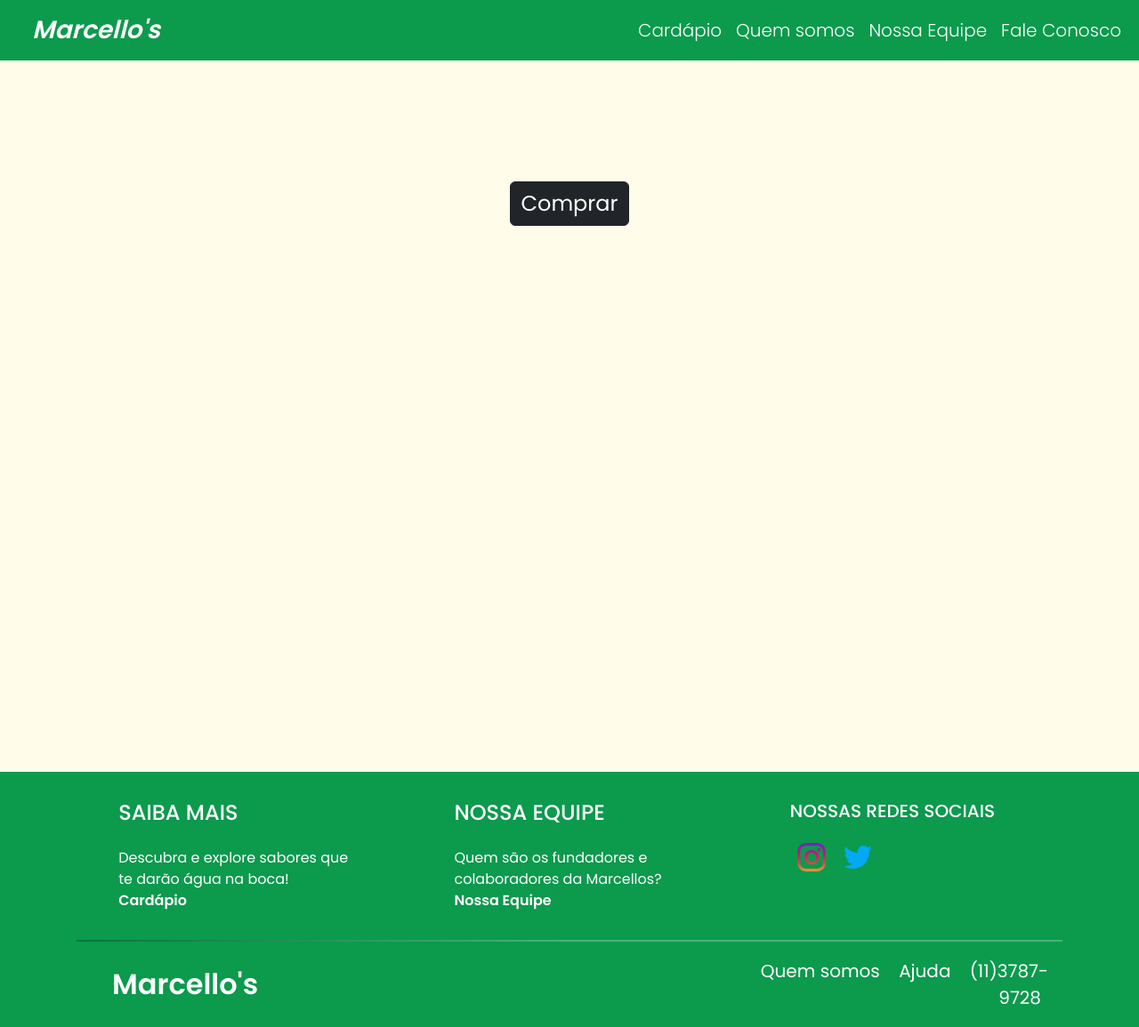
After one commit to GustavoDSCruz/MarcellosPizzaria, a PHP site: page /php/cardapio.php in a window 1280 px wide. The commit adds this page. Shown: the whole page at 89% size. Run offline with PHP 8.4, Linux system fonts and the light colour scheme; data that the repository does not hold is empty.

Commit message:
pizza menu and buy screen's

```diff
--- a/index.html
+++ b/index.html
@@ -37,7 +37,7 @@
           <ul class=" collapse navbar-collapse navbar-nav justify-content-end me-auto mb-2 mb-lg-0 " id="navbarSupportedContent">
 
             <li class="nav-item align-self-start">
-              <a class="nav-link active fs-5 fw-light text-white" href="cardapio.html">Cardápio</a>
+              <a class="nav-link active fs-5 fw-light text-white" href="php/cardapio.php">Cardápio</a>
             </li>
 
             <li class="nav-item align-self-start">
@@ -117,6 +117,7 @@
                 <div class="image-box">
                   <img src="assets/home-slider/segunda.png"/>
                 </div>
+                <button type="submit" class="btn btn-dark mt-5" style="width: 100%;" ><a class="fs-4 text-white" style="text-decoration:none;" href="compra.php">Comprar</a></button>
               </div>
               <div class="card swiper-slide d-flex flex-column justify-content-between align-items-center">
 
--- a/php/Invalido.php
+++ b/php/Invalido.php
@@ -5,6 +5,8 @@
         session_start();
     }
 
+
+
     if(!isset($_SESSION['nome'])) {
         die("Você não pode acessar esta página porque não está logado.<p class=\"d-inline-flex justify-content-center\"> <a class=\"text-black text-decoration-none\" href=\"Login.php\">Voltar</a></p>");
     }
--- /dev/null
+++ b/php/cardapio.php
@@ -0,0 +1,174 @@
+<!DOCTYPE html>
+<html lang="pt-br">
+<head>
+    <meta charset="UTF-8">
+    <meta http-equiv="X-UA-Compatible" content="IE=edge">
+    <meta name="viewport" content="width=device-width, initial-scale=1.0">
+    <link rel="icon" href="../assets/pizza.png">
+    <title>Cardápio</title>
+
+    <!-- Slider CSS -->
+    <link rel="stylesheet" href="../css/swiper-bundle.min.css" />
+    <link rel="stylesheet" href="../css/slider.css" />
+
+    <!--Bootstrap-->
+    <link href="https://cdn.jsdelivr.net/npm/bootstrap@5.2.2/dist/css/bootstrap.min.css" rel="stylesheet" integrity="sha384-Zenh87qX5JnK2Jl0vWa8Ck2rdkQ2Bzep5IDxbcnCeuOxjzrPF/et3URy9Bv1WTRi" crossorigin="anonymous">
+    <link rel="stylesheet" href="../css/global.css">
+    <script src="https://cdn.jsdelivr.net/npm/bootstrap@5.2.2/dist/js/bootstrap.bundle.min.js" integrity="sha384-OERcA2EqjJCMA+/3y+gxIOqMEjwtxJY7qPCqsdltbNJuaOe923+mo//f6V8Qbsw3" crossorigin="anonymous"></script>
+
+     <!--Poppins-->
+     <link rel="preconnect" href="https://fonts.googleapis.com">
+     <link rel="preconnect" href="https://fonts.gstatic.com" crossorigin>
+     <link href="https://fonts.googleapis.com/css2?family=Poppins&display=swap" rel="stylesheet">
+</head>
+  <nav class="navbar navbar-expand-lg bg-green-marcellos">
+  <div class="container-fluid">
+    <a class="navbar-brand ps-4 fs-3 fw-bold text-white fst-italic" href="index.php">Marcello's <!--<img src="assets/marcellos.png" class="marcellos-img img-fluid align-self-center h-50">--></a>
+
+    <button class="navbar-toggler" type="button" data-bs-toggle="collapse" data-bs-target="#navbarSupportedContent" aria-controls="navbarSupportedContent" aria-expanded="false" aria-label="Toggle navigation">
+      <span class="navbar-toggler-icon"></span>
+    </button>
+
+
+      <ul class=" collapse navbar-collapse navbar-nav justify-content-end me-auto mb-2 mb-lg-0 " id="navbarSupportedContent">
+
+        <li class="nav-item align-self-start">
+          <a class="nav-link active fs-5 fw-light text-white" href="cardapio.html">Cardápio</a>
+        </li>
+
+        <li class="nav-item align-self-start">
+          <a class="nav-link active fs-5 fw-light text-white" href="sobre.html">Quem somos</a>
+        </li>
+        <li class="nav-item align-self-start">
+          <a class="nav-link active fs-5 fw-light text-white" href="equipe.html">Nossa Equipe</a>
+        </li>
+        <li class="nav-item align-self-start">
+          <a class="nav-link active fs-5 fw-light text-white" href="contato.html">Fale Conosco</a>
+        </li>
+
+      </ul>
+      <!--Busca-->
+      <!--<form class="d-flex" role="search">
+        <input class="form-control me-2" type="search" placeholder="Pesquisar">
+        <button class="btn-pesquisar btn btn-dark" type="submit">
+          <img src="assets/search.png">
+        </button>
+      </form>-->
+    </div>
+  </nav>
+
+    <main class="p-5 d-flex flex-column">
+        <?php
+             include_once 'pizza.php';
+             $p= new pizza();
+             $pro_bd=$p->listar();
+        ?>
+        <div class="container-fluid d-flex flex-wrap gap-2 justify-content-center">
+
+          <?php
+
+         foreach($pro_bd as $pro_mostrar)
+         {
+           ?>
+          <div class="card swiper-slide d-flex flex-column justify-content-between align-items-center p-2 icard-color" style="width: 18rem;">
+
+            <div class="profile-details">
+
+              <div class="name-job">
+                <h3 class="fs-3 fw-semibold text-center text-white "><?php echo $pro_mostrar[1]; ?></h3>
+              </div>
+            </div>
+            <div class="image-box">
+                <img src="<?php echo $pro_mostrar[2]; ?> " >
+            </div>
+            <div class="mt-3 text-white">
+              <p class="text-center"><?php echo $pro_mostrar[3];?></p>
+            </div>
+          </div>
+          <?php
+         }
+          ?>
+        </div>
+        <div class="container d-inline-flex justify-content-center">
+        <button type="submit" class="btn btn-dark mt-5"><a class="fs-4 text-white" style="text-decoration:none;" href="comprar.php">Comprar</a></button>
+        </div>
+
+    </main>
+
+    <footer
+              class="text-center container-fluid  text-lg-start text-white"
+              style="background-color: #0C9A4D"
+              >
+        <!-- Grid container -->
+        <div class="container p-3 pb-0">
+          <!-- Section: Links -->
+          <section class="">
+            <!--Grid row-->
+            <div class="row">
+              <!-- Grid column -->
+              <div class="col-md-1 col-lg-5 col-xl-3 mx-auto mt-3">
+                <h6 class="text-uppercase fs-4 mb-4 font-weight-bold">
+                  Saiba mais
+                </h6>
+                <p class="text-start links-footer fs-6">
+                  Descubra e explore sabores que te darão água
+                  na boca! <a class="fw-semibold" href="cardapio.html">Cardápio</a>
+                </p>
+              </div>
+
+              <!-- Grid column -->
+              <div class="col-md-2 col-lg-2 col-xl-3 mx-auto mt-3">
+                <h6 class="text-uppercase fs-4 mb-4 font-weight-bold">Nossa Equipe</h6>
+                <p class="text-start links-footer fs-6">
+                  Quem são os fundadores e colaboradores da Marcellos?
+                  <a class="fw-semibold" href="cardapio.html">Nossa Equipe</a>
+                </p>
+              </div>
+
+              <!-- Grid column -->
+              <div class="col-md-3 col-lg-2 col-xl-3 mx-auto mt-3">
+                <h6 class="text-uppercase fs-5 mb-4 font-weight-bold">Nossas redes sociais</h6>
+                <a class="px-2" target="_blank" href="https://instagram.com"><img class="img-fluid" src="assets/footer/instagram.png"></a>
+                <a class="px-2" target="_blank" href="https://twitter.com"><img class="img-fluid" src="assets/footer/twitter.png"></a>
+            </div>
+            <!--Grid row-->
+          </section>
+          <!-- Section: Links -->
+
+          <hr class="my-3">
+
+          <!-- Section: Copyright -->
+          <section class="p-3 pt-0">
+            <div class="row d-flex align-items-center">
+              <!-- Grid column -->
+              <div class="col-md-7 col-lg-8 text-center text-md-start">
+                <!-- Marcellos Logo -->
+                <div class="text-white fs-2 fw-bold mx-3 p-2">
+                  Marcello's
+                </div>
+              </div>
+              <!-- Grid column -->
+
+              <!-- Grid column -->
+              <div class="links-footer col-md-5 col-lg-4 ml-lg-0 text-center text-md-end">
+                <a class="fs-5 px-2" href="sobre.html">
+                  Quem somos
+                </a>
+
+                <a class="fs-5 px-2" href="contato.html">
+                  Ajuda
+                </a>
+
+                <a class="fs-5 px-2">(11)3787-9728</a>
+              </div>
+              <!-- Grid column -->
+            </div>
+          </section>
+          <!-- Section: Copyright -->
+        </div>
+        <!-- Grid container -->
+    </footer>
+<body>
+
+</body>
+</html>
```
Also changed, not shown: php/comprar.php (added, +109 -0 lines), php/painelMarcellos.php (+9 -7 lines), php/pizza.php (added, +55 -0 lines), README.md.
